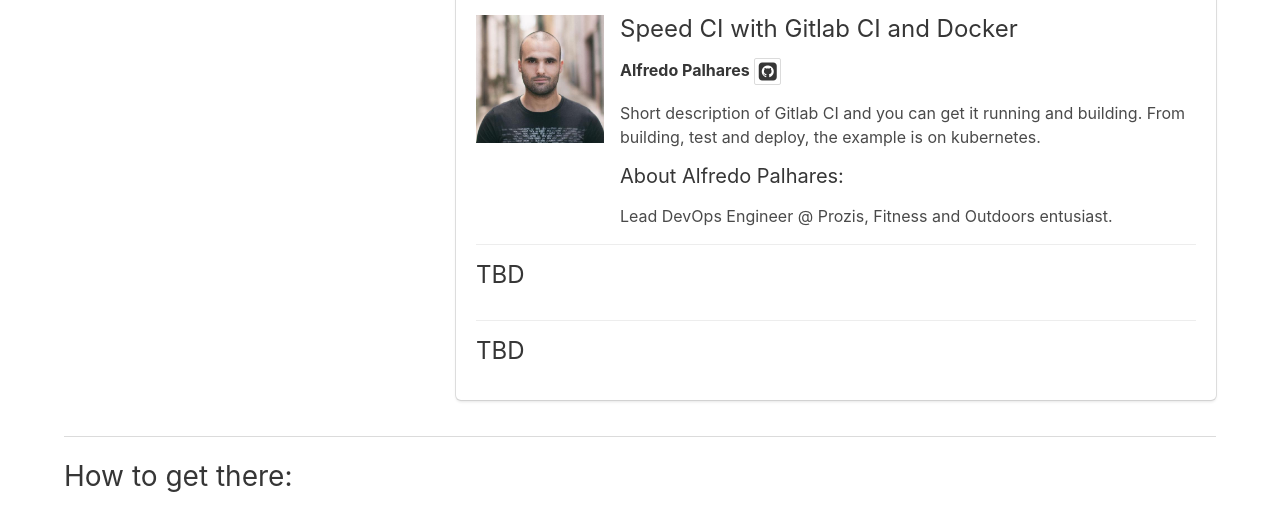
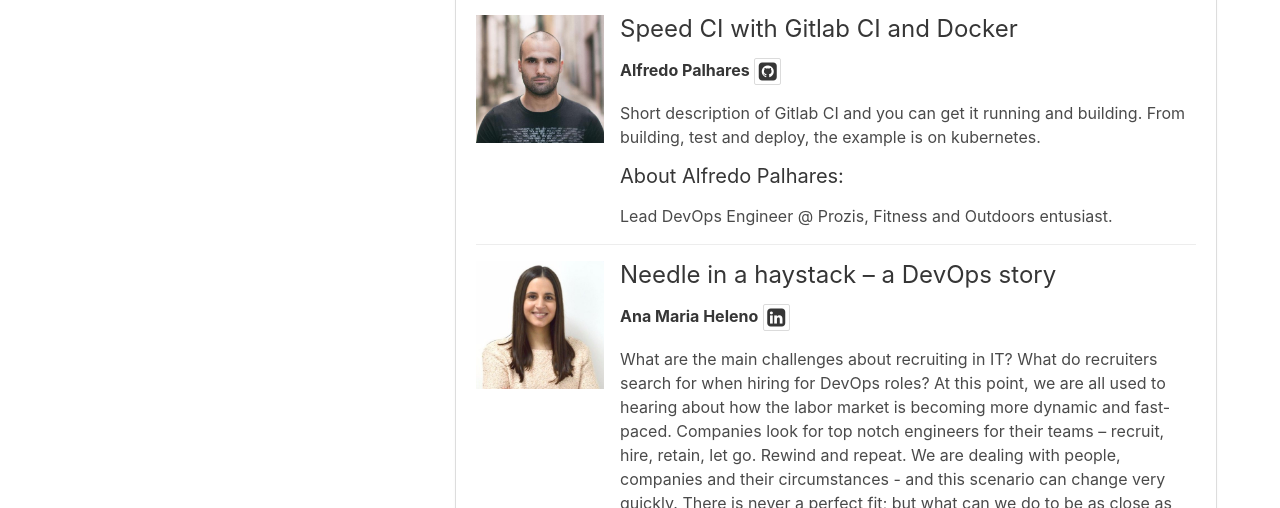
Before and after one commit to DevOpsPorto/devopsporto.github.io, a Jekyll site: the page built from index.md, in a window 1280 px wide and 1400 px high, scrolled down 1514 px, cut to the strip 0-508 px from the top of the window. Built offline with Jekyll 4.4.1, drawn with Linux system fonts in a browser that asks for light colours; some of the changed text lies outside the part shown.

Commit message:
3rd speaker wave: ana maria heleno & leonid kholkine

```diff
--- a/_includes/meetup2018019.html
+++ b/_includes/meetup2018019.html
@@ -12,8 +12,8 @@
         <li>Lighting Talk #3: <strong>GUI programming on Python with Tkinter (Vitor Domingos)</strong></li>
         <li>Networking break</li>
         <li>Lighting Talk #4: <strong>Speed CI with Gitlab CI and Docker (Alfredo Palhares)</strong></li>
-        <li>Lighting Talk #5: <strong>TBD</strong></li>
-        <li>Lighting Talk #6: <strong>TBD</strong></li>
+        <li>Lighting Talk #5: <strong>Needle in a haystack – a DevOps story (Ana Maria Heleno)</strong></li>
+        <li>Lighting Talk #6: <strong>Python as a tool for experimenting (Leonid Kholkine)</strong></li>
         <li>Closing</li>
       </ul>
       <h3>Host</h3>
@@ -128,24 +128,24 @@
             </div>
           </article>
 
-      <!--Talk 5-->
+      <!--Ana Maria Heleno-->
       <article class="media">
-        {% comment %}
-          {% include components/speakerimage.html imagename="m019_dianamartins.jpg" %}
-        {% endcomment %}
+        {% include components/speakerimage.html imagename="m019_anamariaheleno.jpg" %}
           <div class="media-content">
             <div class="content">
-              <h3>TBD</h3>
-              {% comment %}
-                {% include components/speakerhandle.html name="Diana Martins" linkedin="dianacmartins" %}
-              {% endcomment %}
-              <!--<p>
-                XYZ
+              <h3>Needle in a haystack – a DevOps story</h3>
+              {% include components/speakerhandle.html name="Ana Maria Heleno" linkedin="anamariaheleno" %}
+              <p>
+                What are the main challenges about recruiting in IT? What do recruiters search for when hiring for DevOps roles?
+                At this point, we are all used to hearing about how the labor market is becoming more dynamic and fast-paced.
+                Companies look for top notch engineers for their teams – recruit, hire, retain, let go. Rewind and repeat.
+                We are dealing with people, companies and their circumstances - and this scenario can change very quickly.
+                There is never a perfect fit; but what can we do to be as close as possible to that?
               </p>
-              <h4>About XYXZ:</h4>
+              <h4>About Ana Maria Heleno:</h4>
               <p>
-                XWZ...
-              </p>-->
+                Talent Acquisition Specialist @ Natixis in Portugal
+              </p>
               <!--<h4>Media</h4>
               <p>
                 <a href="https://speakerdeck.com/devopsporto/devopsporto-meetup17-the-return-of-the-dull-stack-engineer-by-kris-buytaert" target="_blank">Slide deck @ SpeakerDeck</a>
@@ -154,24 +154,23 @@
           </div>
         </article>
 
-        <!--Talk 6-->
+        <!--Leonid Kholkine-->
       <article class="media">
-          {% comment %}
-            {% include components/speakerimage.html imagename="m019_dianamartins.jpg" %}
-          {% endcomment %}
+          {% include components/speakerimage.html imagename="m019_leonidkholkine.jpg" %}
             <div class="media-content">
               <div class="content">
-                <h3>TBD</h3>
-                {% comment %}
-                  {% include components/speakerhandle.html name="Diana Martins" linkedin="dianacmartins" %}
-                {% endcomment %}
-                <!--<p>
-                  XYZ
+                <h3>Python as a tool for experimenting</h3>
+                {% include components/speakerhandle.html name="Leonid Kholkine" twitter="leonidkho" linkedin="kholkine" %}
+                <p>
+                  In an agile and lean world, when you need to get the fastest feedback for your buck, you need a tool that can accelerate your
+                  software development and create an MVP in days. That's where Python can come in. This talk will be focused on how to use how to
+                  create an MVP quickly with Python and how to put in production as fast as possible, with concrete example from Tonic App.
                 </p>
-                <h4>About XYXZ:</h4>
+                <h4>About Leonid Kholkine:</h4>
                 <p>
-                  XWZ...
-                </p>-->
+                  Graduated in Computer Engineering, I've started my career as a freelance developer, worked on several web and VoIP projects.
+                  Currently I'm the Head of Engineering at Tonic App.
+                </p>
                 <!--<h4>Media</h4>
                 <p>
                   <a href="https://speakerdeck.com/devopsporto/devopsporto-meetup17-the-return-of-the-dull-stack-engineer-by-kris-buytaert" target="_blank">Slide deck @ SpeakerDeck</a>
```
Also changed, not shown: assets/images/speakers/m019_anamariaheleno.jpg (added), assets/images/speakers/m019_leonidkholkine.jpg (added).
